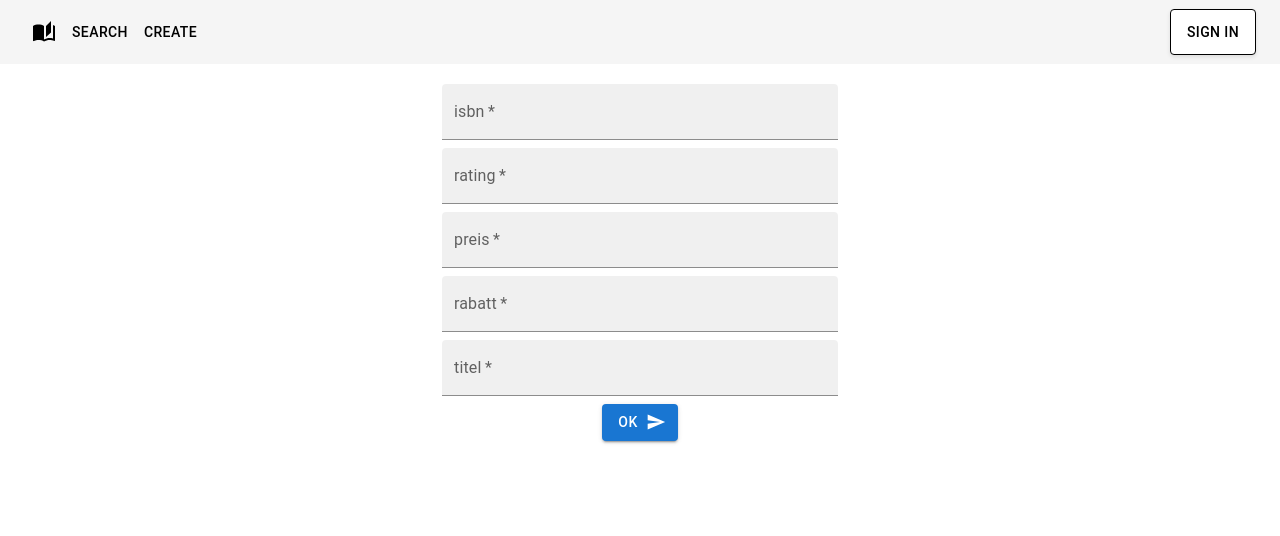
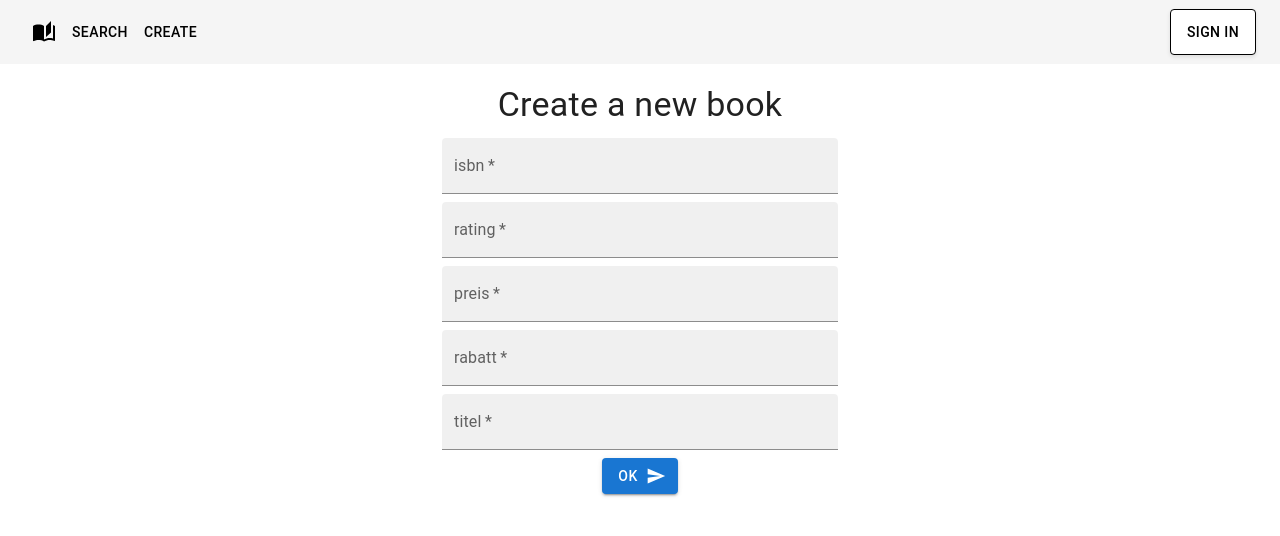
Before and after one commit to rirag12345/SWE-Abgabe-2-Gruppe-1, a React (Vite) app: page /create in a window 1280 px wide. Shown: the top 536 px of the page. Built offline with nearby package versions, Linux system fonts and the light colour scheme.

Commit message:
feat: enhance Create component with improved accessibility and UI elements

```diff
--- a/src/components/Create.tsx
+++ b/src/components/Create.tsx
@@ -14,7 +14,14 @@
 // along with this program.  If not, see <https://www.gnu.org/licenses/>.
 
 import SendIcon from '@mui/icons-material/Send';
-import { Alert, Box, Button, Container, TextField } from '@mui/material';
+import {
+    Alert,
+    Box,
+    Button,
+    Container,
+    TextField,
+    Typography,
+} from '@mui/material';
 import axios from 'axios';
 import { useState } from 'react';
 import { CreateSchema } from '../features/auth/lib/validators';
@@ -125,7 +132,16 @@ export function Create() {
     }
 
     return (
-        <Container maxWidth='xs'>
+        <Container component='section' maxWidth='xs'>
+            <Typography
+                component='h1'
+                id='create-book-form'
+                align='center'
+                variant='h4'
+                gutterBottom
+            >
+                Create a new book
+            </Typography>
             <Box
                 component='form' // render as form element
                 autoComplete='off'
@@ -140,6 +156,7 @@ export function Create() {
                     alignItems: 'center', // center the children horizontally without stretching them
                     gap: '0.5em',
                 }}
+                aria-labelledby='create-book-form' // associates the form with the heading
             >
                 <TextField
                     fullWidth
@@ -222,6 +239,7 @@ export function Create() {
                         !!rabattError ||
                         !!titelError
                     }
+                    aria-label='submit' // accessible label for screen readers
                 >
                     OK
                 </Button>
@@ -229,6 +247,7 @@ export function Create() {
                     <Alert
                         severity='success'
                         onClose={() => setShowAlert(false)}
+                        role='alert' // accessible role for screen readers
                     >
                         Created!
                     </Alert>
```
